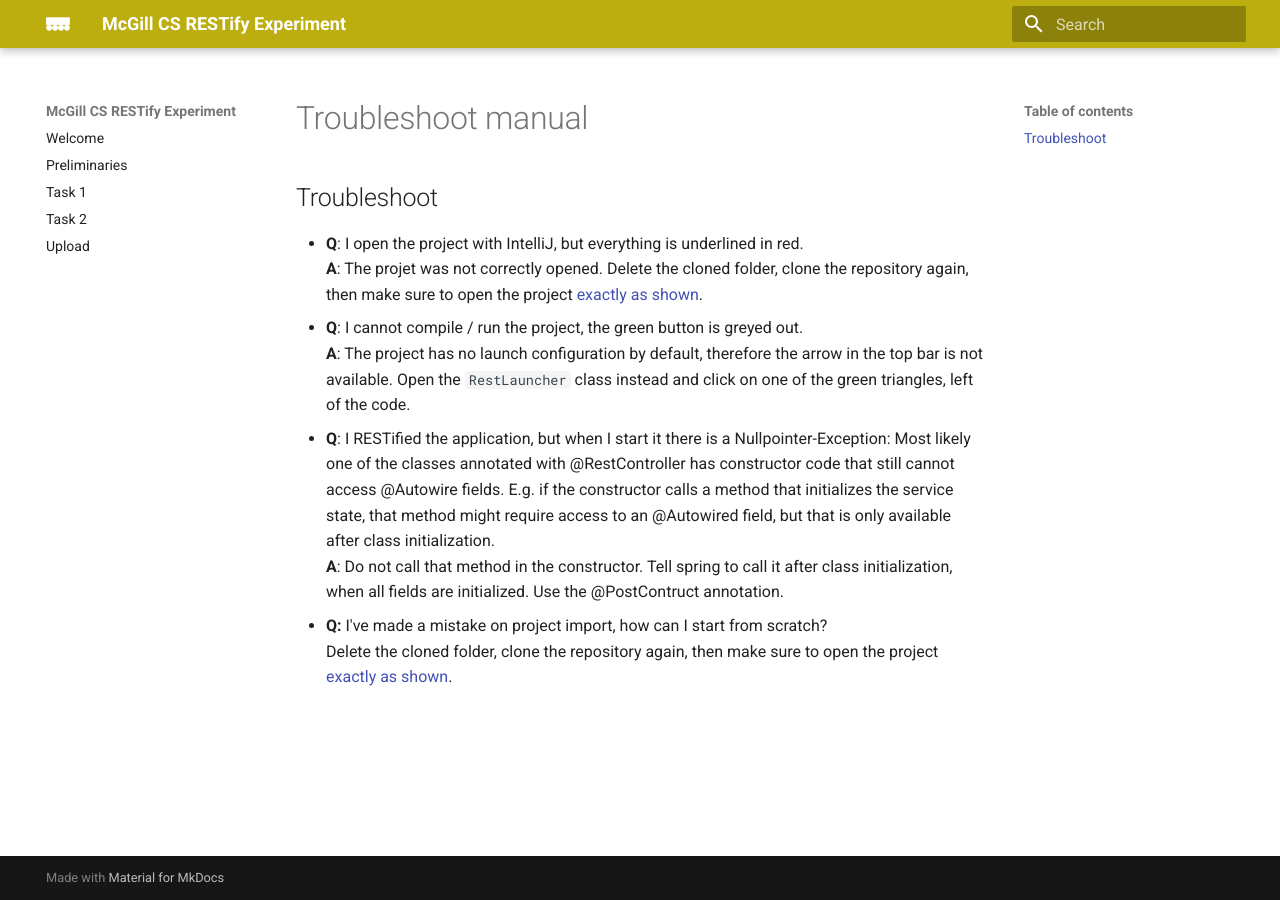
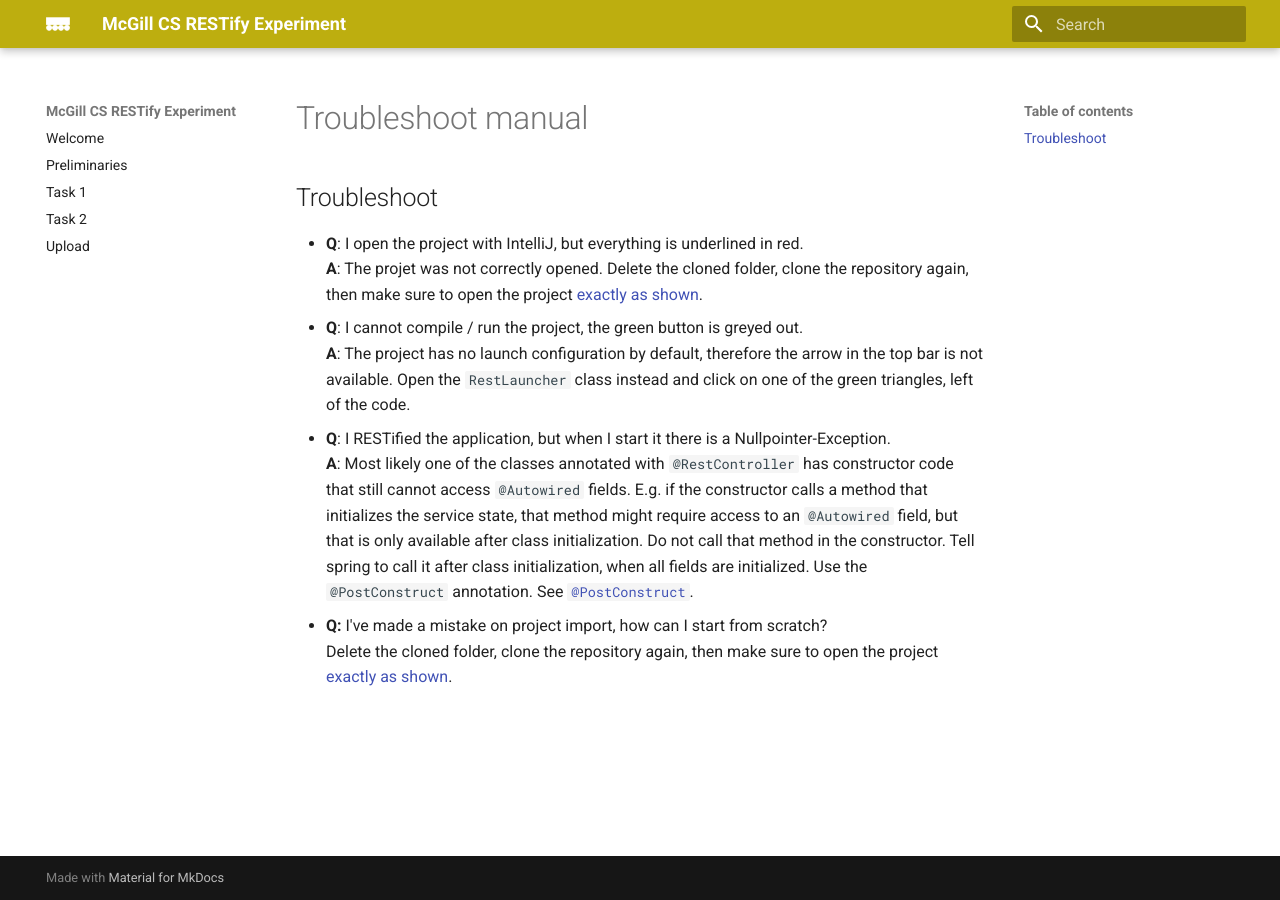
Before and after one commit to m5c/RestifyParticipantInstructions, an MkDocs documentation site: the page built from docs/troubleshoot-manual.md, in a window 1280 px wide. Built offline with MkDocs 1.6.1 and Material for MkDocs 9.7.7, drawn with Linux system fonts in a browser that asks for light colours.

Commit message:
fixed typos

````diff
--- a/docs/troubleshoot-manual.md
+++ b/docs/troubleshoot-manual.md
@@ -4,7 +4,7 @@
 **A**: The projet was not correctly opened. Delete the cloned folder, clone the repository again, then make sure to open the project [exactly as shown](#loading-legacy-sources-into-ide).
  * **Q**: I cannot compile / run the project, the green button is greyed out.
 **A**: The project has no launch configuration by default, therefore the arrow in the top bar is not available. Open the ```RestLauncher``` class instead and click on one of the green triangles, left of the code.
- * **Q**: I RESTified the application, but when I start it there is a Nullpointer-Exception: Most likely one of the classes annotated with @RestController has constructor code that still cannot access @Autowire fields. E.g. if the constructor calls a method that initializes the service state, that method might require access to an @Autowired field, but that is only available after class initialization.
-**A**: Do not call that method in the constructor. Tell spring to call it after class initialization, when all fields are initialized. Use the @PostContruct annotation.
+ * **Q**: I RESTified the application, but when I start it there is a Nullpointer-Exception.
+**A**: Most likely one of the classes annotated with ```@RestController``` has constructor code that still cannot access ```@Autowired``` fields. E.g. if the constructor calls a method that initializes the service state, that method might require access to an ```@Autowired``` field, but that is only available after class initialization. Do not call that method in the constructor. Tell spring to call it after class initialization, when all fields are initialized. Use the ```@PostConstruct``` annotation. See [```@PostConstruct```](#beans-and-singletons).
  * **Q:** I've made a mistake on project import, how can I start from scratch?
 Delete the cloned folder, clone the repository again, then make sure to open the project [exactly as shown](#loading-legacy-sources-into-ide).
````
Also changed, not shown: docs/task1.md (+6 -2 lines), docs/zoo-manual.md (+4 -0 lines).
